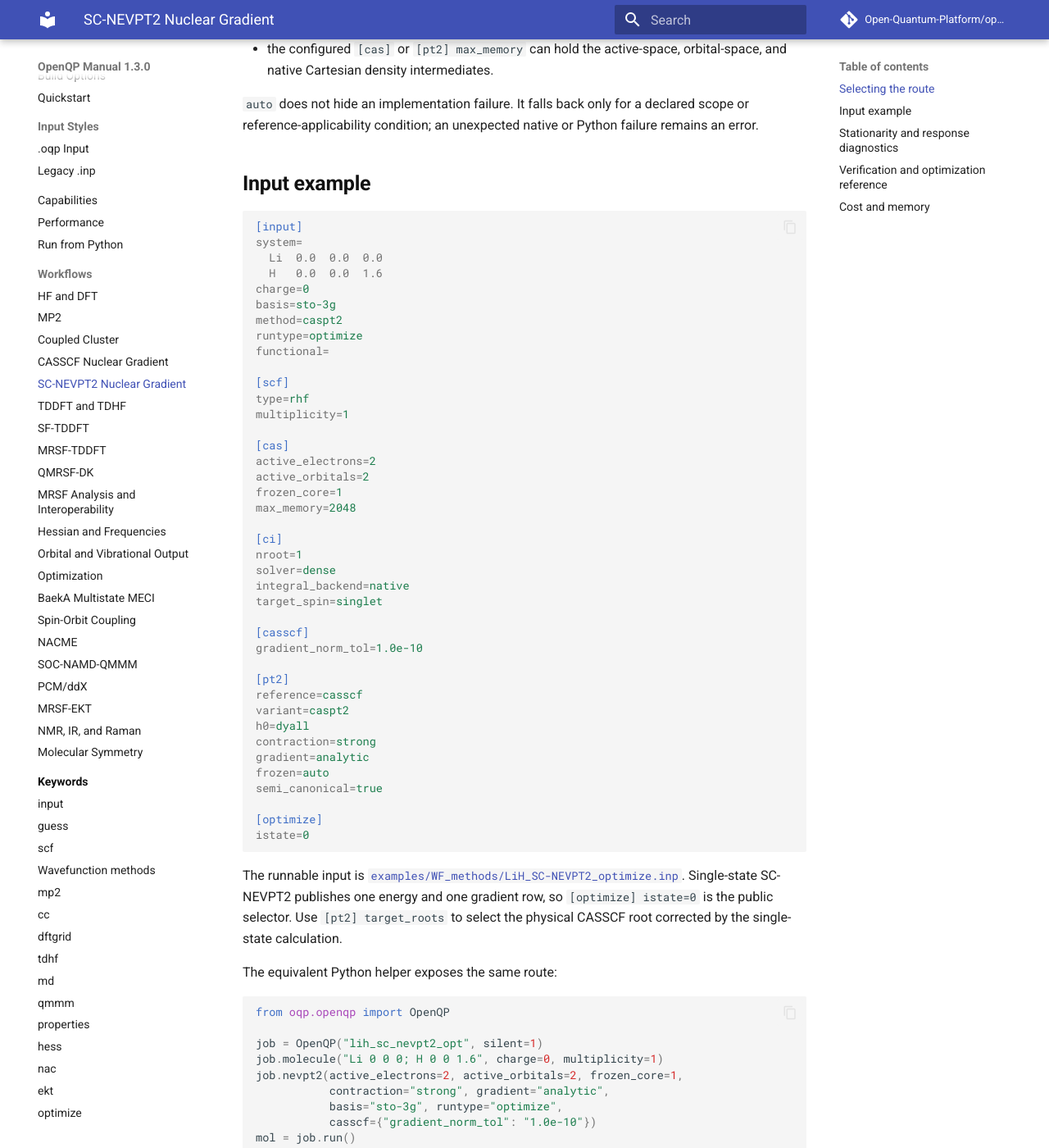
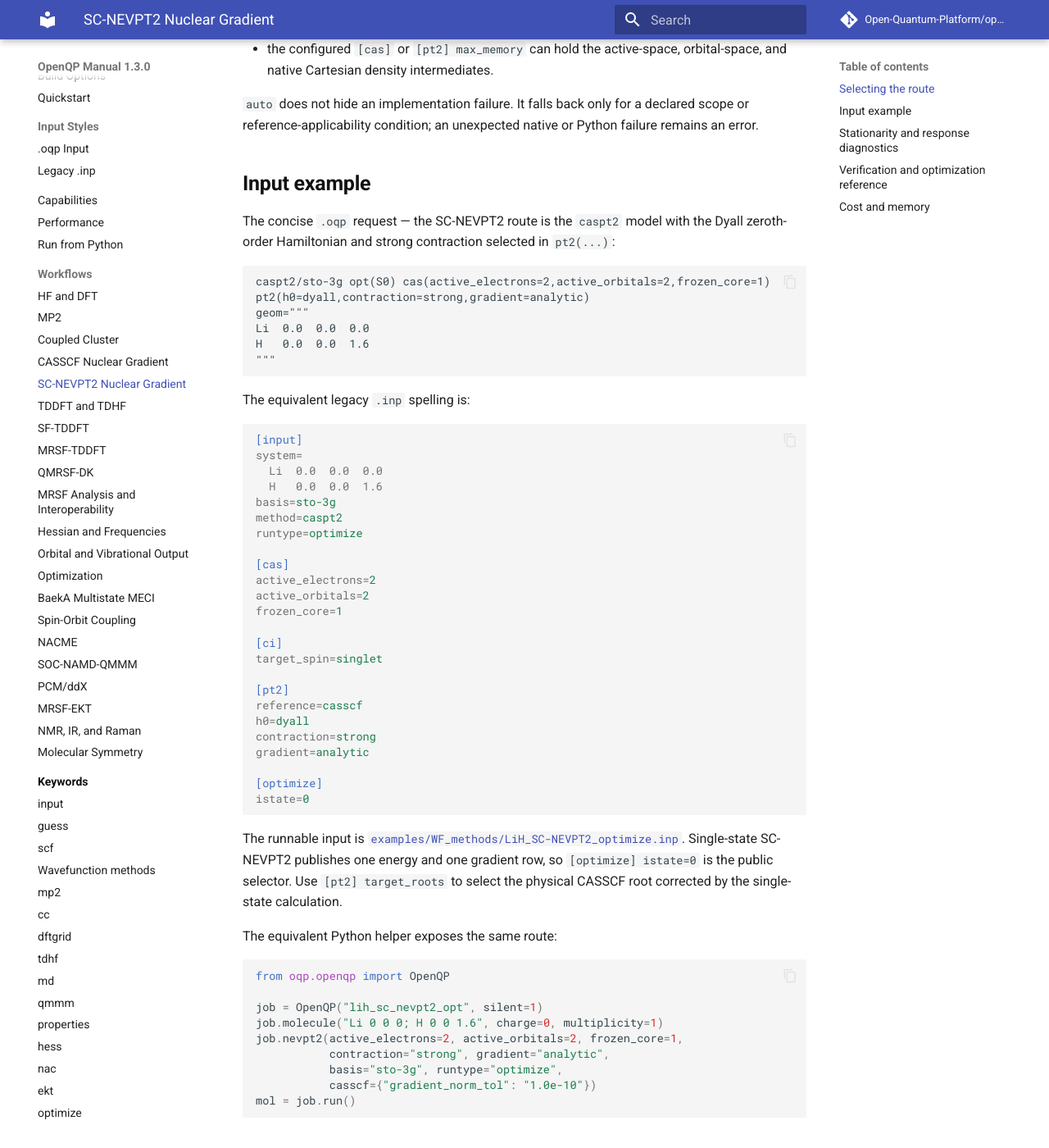
Before and after one commit to Open-Quantum-Platform/openqp-docs, an MkDocs documentation site: the page built from docs/workflows/sc-nevpt2-gradient.md, in a window 1280 px wide and 1400 px high, scrolled down 1053 px. Shown: the whole window at 82% size. Built offline with MkDocs 1.6.1 and Material for MkDocs 9.7.7, drawn with Linux system fonts in a browser that asks for light colours; comment, search, counter and statistics services are not loaded.

Commit message:
Lead the SC-NEVPT2 gradient example with the concise .oqp form
Follow the compact input style merged in #45: the workflow example is now a
complete runnable .oqp request (route + opt(S0) + the two non-default section
calls + inline geometry), with the legacy .inp spelling kept as the equivalent
and trimmed of keywords that restate defaults (charge, functional=, scf type/
multiplicity, max_memory, nroot/solver/backend, reference=casscf, frozen=auto,
semi_canonical=true).

Co-Authored-By: Claude Fable 5 <noreply@anthropic.com>

````diff
--- a/docs/workflows/sc-nevpt2-gradient.md
+++ b/docs/workflows/sc-nevpt2-gradient.md
@@ -43,44 +43,42 @@ Python failure remains an error.
 
 ## Input example
 
+The concise `.oqp` request — the SC-NEVPT2 route is the `caspt2` model with the
+Dyall zeroth-order Hamiltonian and strong contraction selected in `pt2(...)`:
+
+```text
+caspt2/sto-3g opt(S0) cas(active_electrons=2,active_orbitals=2,frozen_core=1)
+pt2(h0=dyall,contraction=strong,gradient=analytic)
+geom="""
+Li  0.0  0.0  0.0
+H   0.0  0.0  1.6
+"""
+```
+
+The equivalent legacy `.inp` spelling is:
+
 ```ini
 [input]
 system=
   Li  0.0  0.0  0.0
   H   0.0  0.0  1.6
-charge=0
 basis=sto-3g
 method=caspt2
 runtype=optimize
-functional=
-
-[scf]
-type=rhf
-multiplicity=1
 
 [cas]
 active_electrons=2
 active_orbitals=2
 frozen_core=1
-max_memory=2048
 
 [ci]
-nroot=1
-solver=dense
-integral_backend=native
 target_spin=singlet
-
-[casscf]
-gradient_norm_tol=1.0e-10
 
 [pt2]
 reference=casscf
-variant=caspt2
 h0=dyall
 contraction=strong
 gradient=analytic
-frozen=auto
-semi_canonical=true
 
 [optimize]
 istate=0
````
